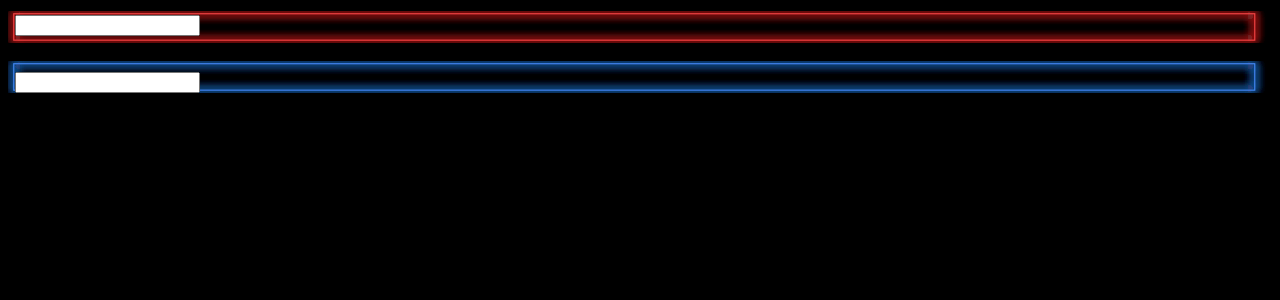
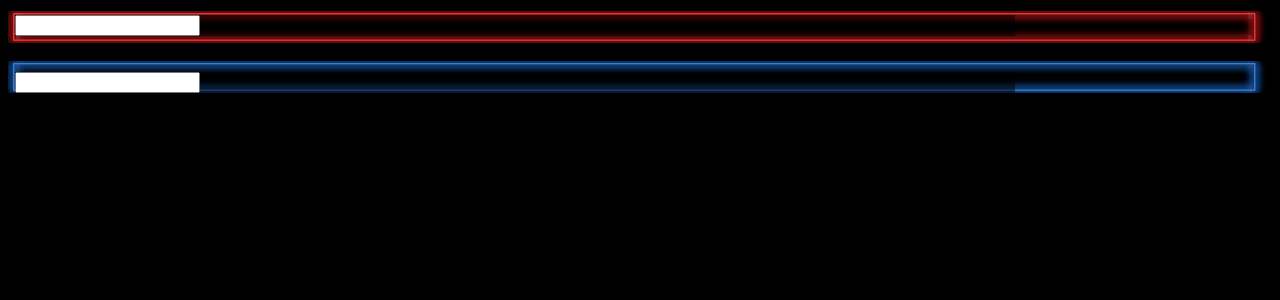
Before and after one commit to 8000aj/Public-Pioneers, a Jekyll site: the page Pioneers/Login.html, which Jekyll copies as it is, in a window 1280 px wide. Shown: the top 300 px of the page. Built offline with Jekyll 4.4.1, drawn with Linux system fonts in a browser that asks for light colours.

Commit message:
Update Login.html

```diff
--- a/Pioneers/Login.html
+++ b/Pioneers/Login.html
@@ -23,7 +23,7 @@
         right: 5px;
         max-width: 1000px;
         max-height: 28px;
-        background: transparent;
+        background-color:rgba(0,0,0,0.5);
         }
 
         #Password {
@@ -34,7 +34,7 @@
         bottom: 5px;
         max-width: 1000px;
         max-height: 28px;
-        background: transparent;
+        background-color:rgba(0,0,0,0.5);
         }
         </style>
 
```
